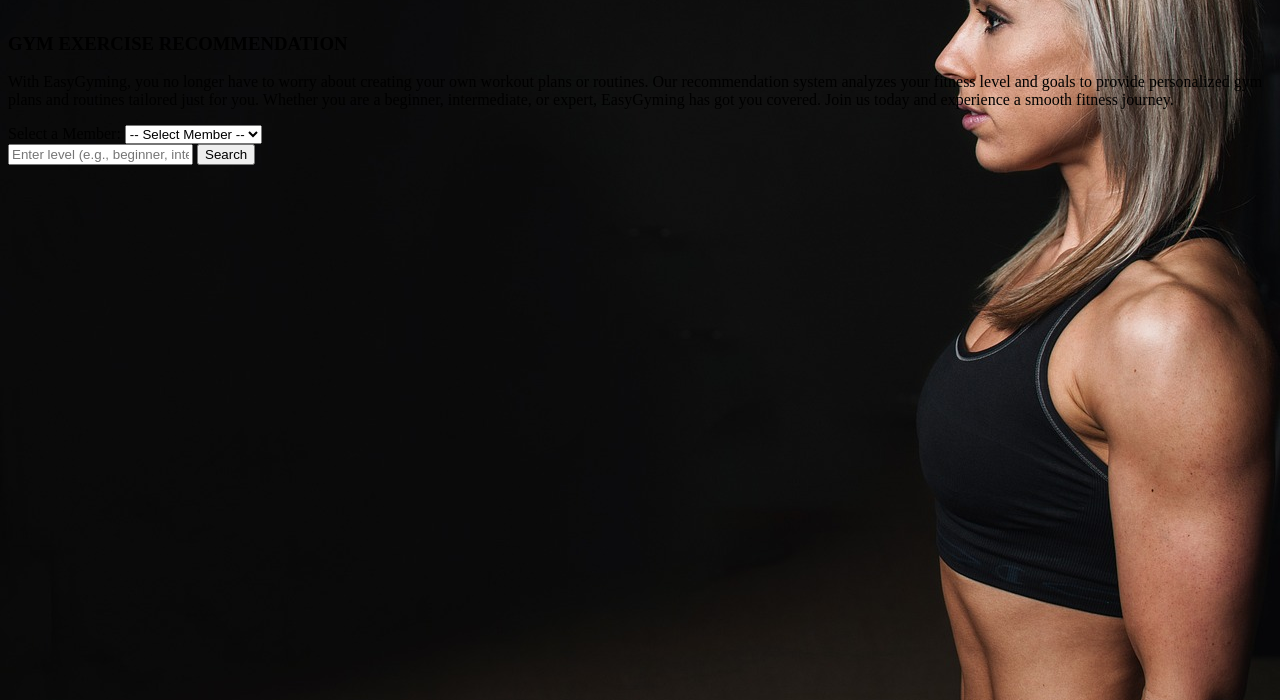
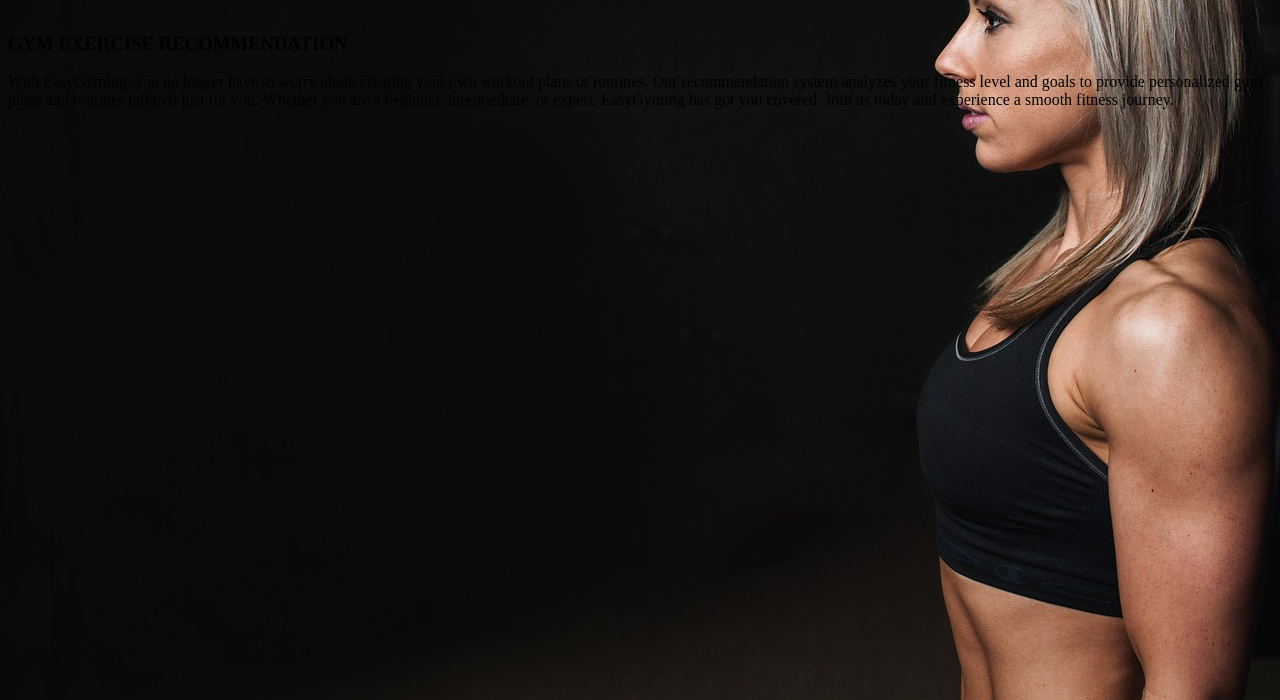
Before and after one commit to VictorOroo/Phase-1-Project-EasyGyming, a plain HTML site: page index.html in a window 1280 px wide. Shown: the part 116-816 px from the top of the page. Drawn offline with Linux system fonts and the light colour scheme.

Commit message:
removed continer

```diff
--- a/index.html
+++ b/index.html
@@ -25,19 +25,6 @@
           <h3>GYM EXERCISE RECOMMENDATION</h3>
           <p class="first-paragraph">With EasyGyming, you no longer have to worry about creating your own workout plans or routines. Our recommendation system analyzes your fitness level and goals to provide personalized gym plans and routines tailored just for you. Whether you are a beginner, intermediate, or expert, EasyGyming has got you covered. Join us today and experience a smooth fitness journey.</p>
         </div>
-      </div>
-      <div class="container">
-        <label for="members"><span class="selectmember">Select a Member:</span></label>
-        <select id="members">
-          <option value="">-- Select Member --</option>
-        </select>
-        <div id="memberinfo"></div>
-
-        <div class="search-container">
-          <input type="text" id="level-search" placeholder="Enter level (e.g., beginner, intermediate, expert)">
-          <button id="search-button">Search</button>
-        </div>
-      </div>
 
 
 </body>
```
